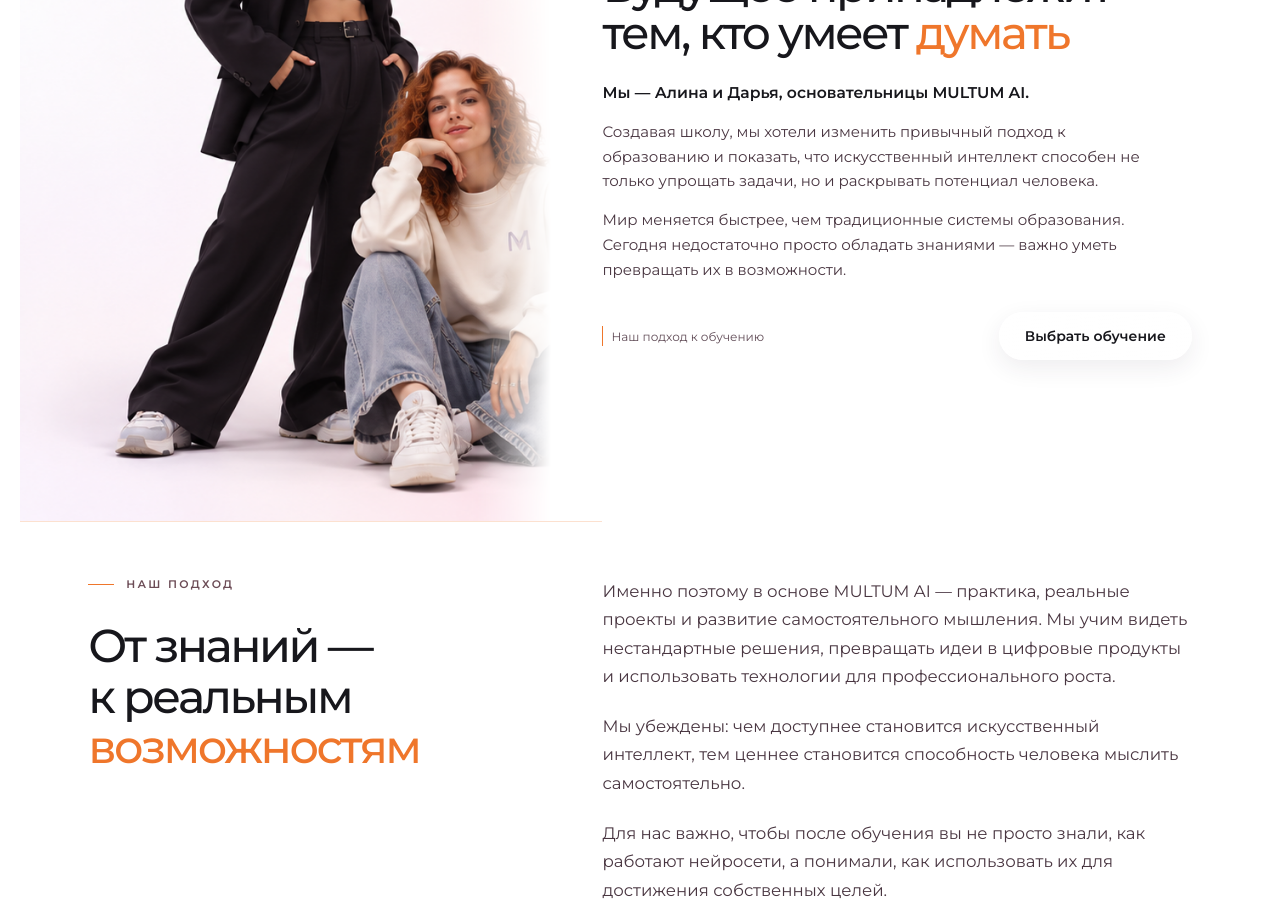
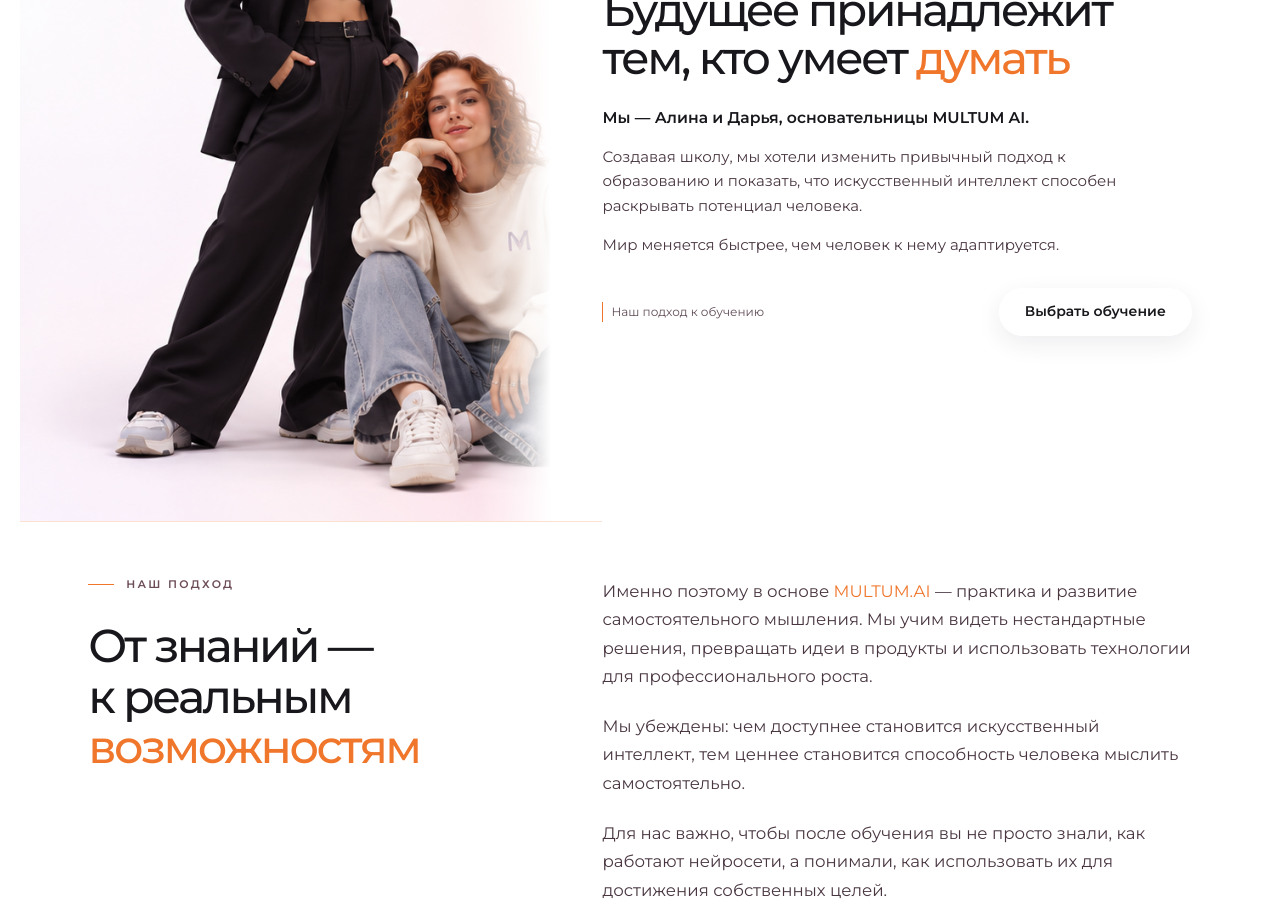
Before and after one commit to fuks19200-ctrl/09, a Next.js app: page / in a window 1280 px wide. Shown: the part 1080-1997 px from the top of the page. Built offline with nearby package versions, Linux system fonts and the light colour scheme.

Commit message:
Apply approved About copy across both sections and highlight MULTUM.AI in orange

```diff
--- a/app/components/AboutContent.tsx
+++ b/app/components/AboutContent.tsx
@@ -7,8 +7,8 @@ export default function AboutContent({ embedded = false }: { embedded?: boolean
           <p className="about-eyebrow">О нас</p>
           <Heading id="about-title">Будущее принадлежит <span>тем, кто умеет <em>думать</em></span></Heading>
           <p className="about-byline">Мы — Алина и Дарья, основательницы MULTUM AI.</p>
-          <p className="about-lead">Создавая школу, мы хотели изменить привычный подход к образованию и показать, что искусственный интеллект способен не только упрощать задачи, но и раскрывать потенциал человека.</p>
-          <p className="about-lead">Мир меняется быстрее, чем традиционные системы образования. Сегодня недостаточно просто обладать знаниями — важно уметь превращать их в возможности.</p>
+          <p className="about-lead">Создавая школу, мы хотели изменить привычный подход к образованию и показать, что искусственный интеллект способен раскрывать потенциал человека.</p>
+          <p className="about-lead">Мир меняется быстрее, чем человек к нему адаптируется.</p>
           <div className="about-hero-actions">
             <a className="about-scroll" href="#approach">Наш подход к обучению</a>
             <a className="button button--glass founders-cta" href="/courses/">Выбрать обучение</a>
@@ -22,7 +22,7 @@ export default function AboutContent({ embedded = false }: { embedded?: boolean
             <h2 id="approach-title">От знаний —<br />к реальным <span>возможностям</span></h2>
           </div>
           <div className="about-details-copy">
-            <p>Именно поэтому в основе MULTUM AI — практика, реальные проекты и развитие самостоятельного мышления. Мы учим видеть нестандартные решения, превращать идеи в цифровые продукты и использовать технологии для профессионального роста.</p>
+            <p>Именно поэтому в основе <span style={{ color: "var(--color-orange)" }}>MULTUM.AI</span> — практика и развитие самостоятельного мышления. Мы учим видеть нестандартные решения, превращать идеи в продукты и использовать технологии для профессионального роста.</p>
             <p>Мы убеждены: чем доступнее становится искусственный интеллект, тем ценнее становится способность человека мыслить самостоятельно.</p>
             <p>Для нас важно, чтобы после обучения вы не просто знали, как работают нейросети, а понимали, как использовать их для достижения собственных целей.</p>
           </div>
```
